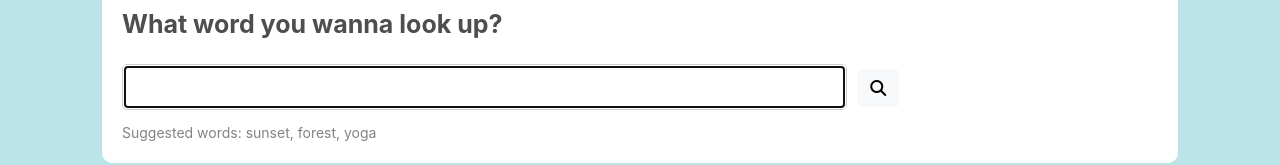
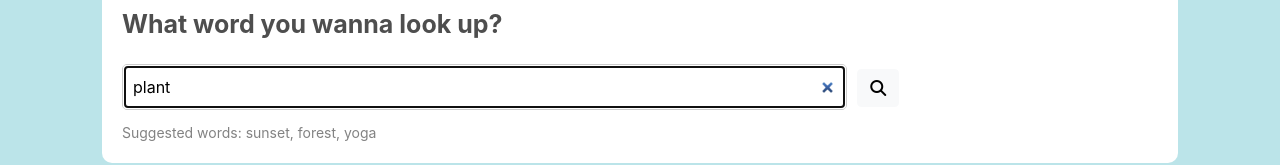
Before and after one commit to sofijaV/dictionary-app, a React (Create React App) app: page / in a window 1280 px wide. Shown: the part 267-432 px from the top of the page. Built offline with nearby package versions, Linux system fonts and the light colour scheme; no server answers.

Commit message:
added a default word to be shown at loading

```diff
--- a/src/App.js
+++ b/src/App.js
@@ -8,7 +8,7 @@ export default function App() {
         <header className="App-header">
           <img src={reading} className="img-fluid" alt="woman reading"></img>
         </header>
-        <Dictionary />
+        <Dictionary defaultWord="plant" />
         <footer className="App-footer">
           This code is{" "}
           <a
--- a/src/Dictionary.js
+++ b/src/Dictionary.js
@@ -2,11 +2,11 @@ import React, { useState } from "react";
 import "./Dictionary.css";
 import axios from "axios";
 import Result from "./Result.js";
-export default function Form() {
-  let [word, setWord] = useState(null);
+export default function Dictionary(props) {
+  let [word, setWord] = useState(props.defaultWord);
   let [info, setInfo] = useState(null);
+  let [loaded, setLoaded] = useState(false);
   function showData(response) {
-    console.log(response.data[0]);
     setInfo(response.data[0]);
   }
   function updateWord(event) {
@@ -15,16 +15,29 @@ export default function Form() {
   }
   function handleSubmit(event) {
     event.preventDefault();
+    search();
+  }
+  function search() {
     // documentation: https://dictionaryapi.dev/
     let url = `https://api.dictionaryapi.dev/api/v2/entries/en/${word}`;
     axios.get(url).then(showData);
   }
+  function load() {
+    setLoaded(true);
+    search();
+  }
+  if (loaded) {
     return (
       <div className="Dictionary">
         <section>
           <h1>What word you wanna look up?</h1>
           <form onSubmit={handleSubmit}>
-          <input type="search" autoFocus="on" onChange={updateWord}></input>
+            <input
+              type="search"
+              autoFocus="on"
+              defaultValue={props.defaultWord}
+              onChange={updateWord}
+            ></input>
             <button type="search" className="btn btn-light">
               <i className="fas fa-search"></i>
             </button>
@@ -34,4 +47,8 @@ export default function Form() {
         <Result data={info} />
       </div>
     );
+  } else {
+    load();
+    return null;
   }
+}
```
Lines whose indentation alone changed are shown as unchanged.
